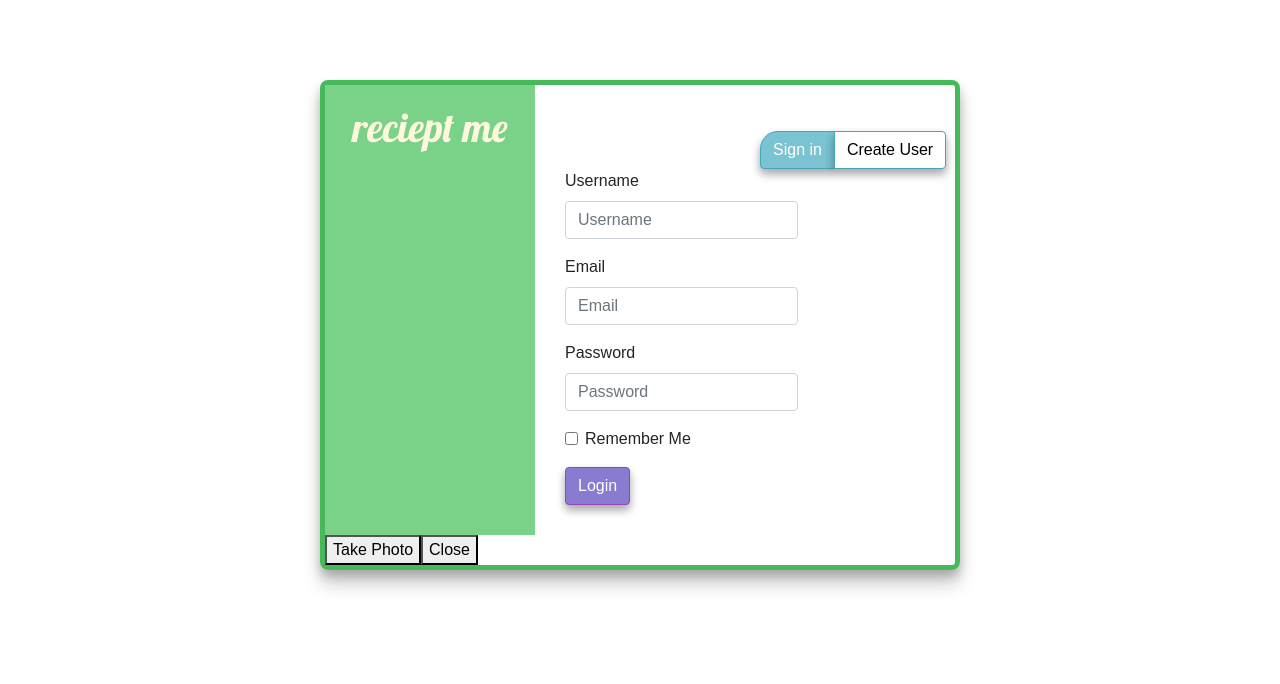
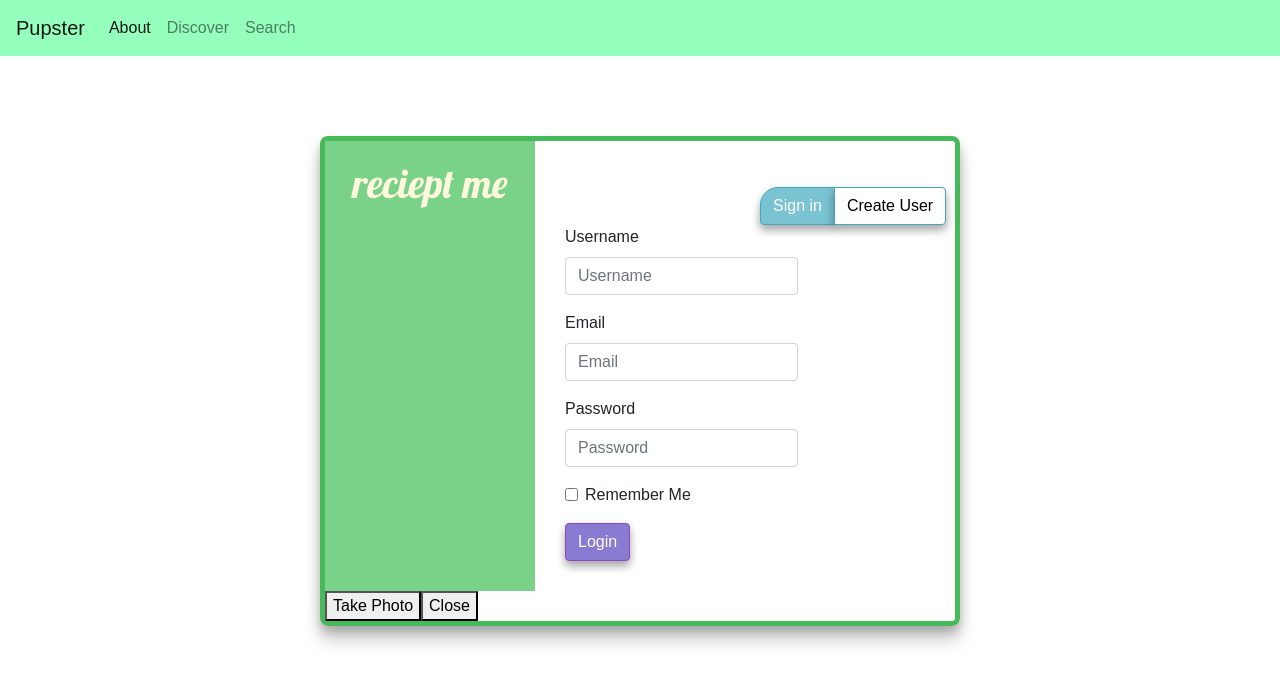
Before and after one commit to thinkgreen4/receipt-me, a React (Create React App) app in the folder client/: page / in a window 1280 px wide. Shown: the top 684 px of the page. Built offline with nearby package versions, Linux system fonts and the light colour scheme.

Commit message:
adding a navbar

```diff
--- a/client/src/App.js
+++ b/client/src/App.js
@@ -4,6 +4,7 @@ import './App.css';
 import Signup from './components/Signup';
 // import '../public/index.html'
 import Camera from './components/Camera';
+import Navbar from './components/Navbar';
 
 class App extends Component {
   state = {
@@ -26,6 +27,7 @@ class App extends Component {
   render() {
     return (
     <div className="wrapper">
+    <Navbar></Navbar>
       <div className="row main-row">
         <div className="col-md-4 left-side">
           <div className="left-side-bg">
--- a/client/src/components/Navbar/Navbar.css
+++ b/client/src/components/Navbar/Navbar.css
@@ -1,3 +1,7 @@
 nav.navbar.navbar-default {
   margin-bottom: 0;
+
 }
+.bg-light {
+  background-color: #95ffbe!important;
+}
```
